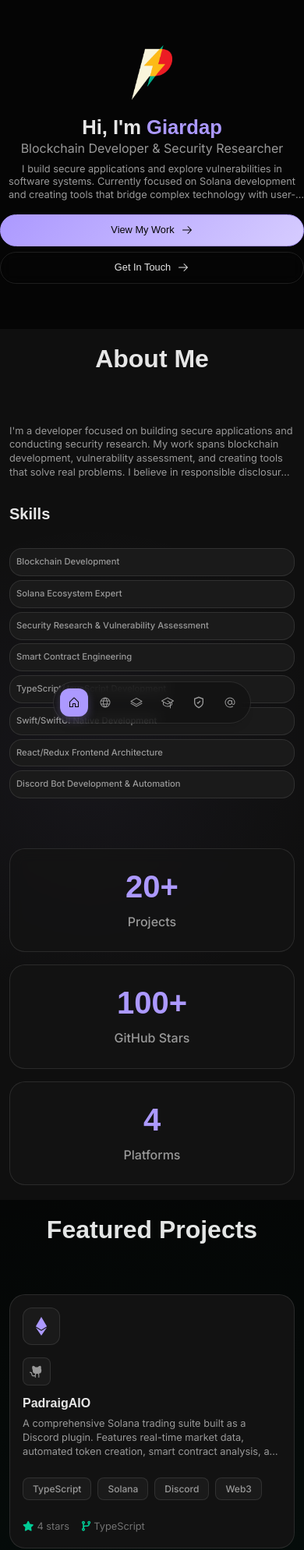
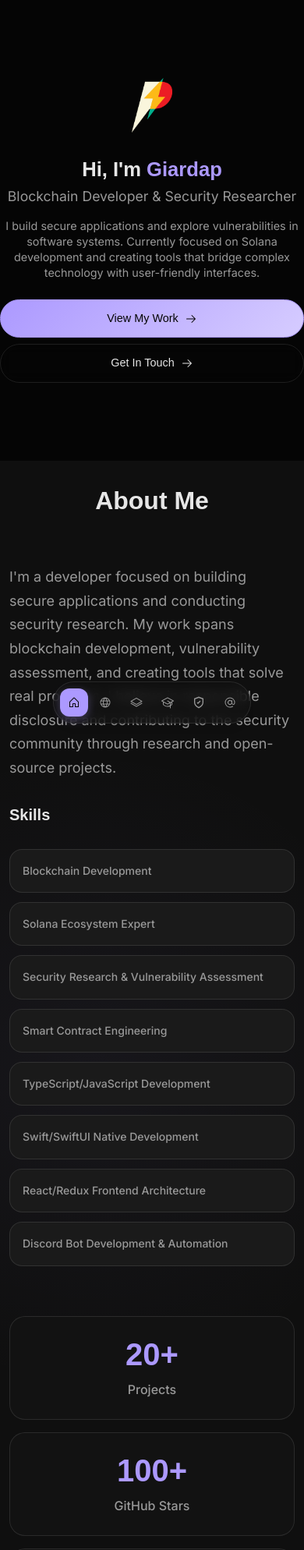
Before and after one commit to giardap/portfolio, a plain HTML site: page index.html in a window 390 px wide. Shown: the top 1988 px of the page at 78% size. Drawn offline with Linux system fonts and the light colour scheme.

Commit message:
test
test

```diff
--- a/index.html
+++ b/index.html
@@ -843,23 +843,18 @@
                 padding-top: 0 !important;
             }
 
-            /* COMPACT Hero Section */
-            .hero {
-                padding: 1.5rem 0 !important;
-                min-height: 50vh !important;
-            }
-
+            /* Fix hero section layout */
             .hero-content {
                 flex-direction: column !important;
                 text-align: center !important;
-                gap: 0.8rem !important;
+                gap: 1rem !important;
                 align-items: center !important;
             }
 
             .hero-image {
                 order: 1 !important;
                 width: auto !important;
-                margin-bottom: 0.5rem !important;
+                margin-bottom: 1rem !important;
                 flex-shrink: 0 !important;
             }
 
@@ -870,8 +865,8 @@
             }
 
             .profile-circle {
-                width: 70px !important;
-                height: 70px !important;
+                width: 80px !important;
+                height: 80px !important;
                 margin: 0 auto !important;
                 flex-shrink: 0 !important;
             }
@@ -882,41 +877,37 @@
                 object-fit: contain !important;
             }
 
-            /* COMPACT Typography */
+            /* Fix typography scaling */
             .hero h1 {
-                font-size: 1.5rem !important;
-                line-height: 1.1 !important;
-                margin-bottom: 0.3rem !important;
-            }
-
-            .hero h2 {
-                font-size: 1rem !important;
+                font-size: 1.8rem !important;
                 line-height: 1.2 !important;
                 margin-bottom: 0.5rem !important;
             }
 
-            .hero p {
-                font-size: 0.8rem !important;
+            .hero h2 {
+                font-size: 1.1rem !important;
                 line-height: 1.3 !important;
                 margin-bottom: 1rem !important;
-                display: -webkit-box !important;
-                -webkit-line-clamp: 3 !important;
-                -webkit-box-orient: vertical !important;
-                overflow: hidden !important;
             }
 
-            /* COMPACT Buttons */
+            .hero p {
+                font-size: 0.9rem !important;
+                line-height: 1.4 !important;
+                margin-bottom: 1.5rem !important;
+            }
+
+            /* Fix hero buttons */
             .hero-buttons {
                 flex-direction: column !important;
-                gap: 0.4rem !important;
+                gap: 0.5rem !important;
                 width: 100% !important;
             }
 
             .hero-buttons .btn {
                 width: 100% !important;
                 justify-content: center !important;
-                padding: 0.6rem 1rem !important;
-                font-size: 0.8rem !important;
+                padding: 0.75rem 1rem !important;
+                font-size: 0.9rem !important;
             }
 
             /* Container adjustments */
@@ -924,69 +915,12 @@
                 padding: 0 1rem !important;
             }
 
-            /* COMPACT All Sections */
+            /* Section spacing */
             section {
-                padding: 1.5rem 0 !important;
+                padding: 2rem 0 !important;
             }
 
-            /* Compact About Section */
-            #about {
-                padding: 1.2rem 0 !important;
-            }
-
-            .about-text p {
-                font-size: 0.8rem !important;
-                line-height: 1.4 !important;
-                display: -webkit-box !important;
-                -webkit-line-clamp: 4 !important;
-                -webkit-box-orient: vertical !important;
-                overflow: hidden !important;
-            }
-
-            .skills-grid {
-                grid-template-columns: 1fr !important;
-                gap: 0.3rem !important;
-            }
-
-            .skill-item {
-                padding: 0.5rem !important;
-                font-size: 0.7rem !important;
-            }
-
-            /* Compact Projects Section */
-            #projects {
-                padding: 1.2rem 0 !important;
-            }
-
-            .projects-grid {
-                grid-template-columns: 1fr !important;
-                gap: 1rem !important;
-            }
-
-            .project-card {
-                padding: 1rem !important;
-            }
-
-            .project-card h3 {
-                font-size: 1rem !important;
-                margin-bottom: 0.5rem !important;
-            }
-
-            .project-card p {
-                font-size: 0.8rem !important;
-                line-height: 1.4 !important;
-                display: -webkit-box !important;
-                -webkit-line-clamp: 3 !important;
-                -webkit-box-orient: vertical !important;
-                overflow: hidden !important;
-            }
-
-            /* Compact Experience Section */
-            #experience {
-                padding: 1.2rem 0 !important;
-            }
-
-            /* DRASTICALLY SHORTEN MOBILE LAYOUT */
+            /* COMPACT Research Section Only */
             #research {
                 padding: 1.5rem 0 !important;
             }
```
